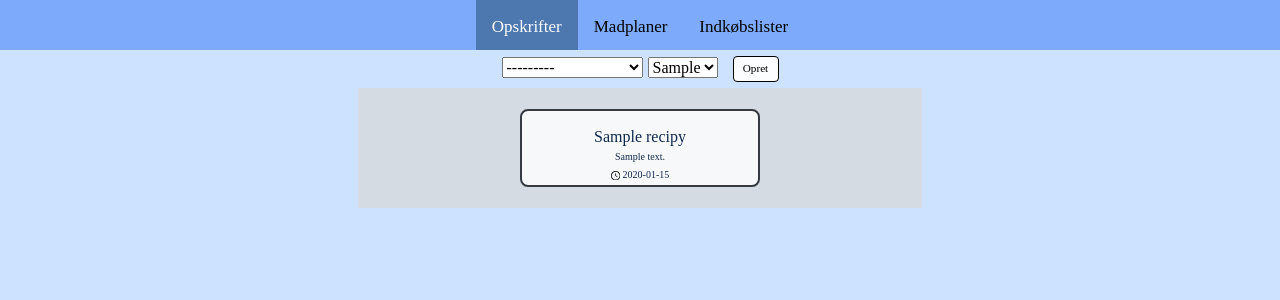
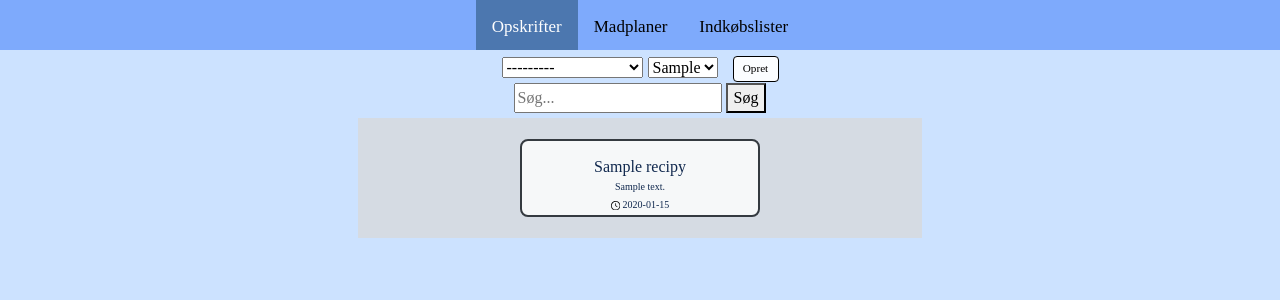
Before and after one commit to kaspernyhus/madplan, a Django app: page /recipies/ in a window 1280 px wide. Shown: the top 300 px of the page. Run offline with Django 3.2, Linux system fonts and the light colour scheme; tables that the repository leaves empty hold one stand-in row (values such as "Sample post"); grey boxes marked "Sample" are stand-in pictures; some libraries are stand-ins or nearby versions.

Commit message:
search_box

```diff
--- a/recipies/views.py
+++ b/recipies/views.py
@@ -5,6 +5,7 @@ from recipies.models import Recipies, RecipeTags
 from datetime import datetime
 from django.utils import timezone
 from random import shuffle
+from django.db.models import Q
 
 
 def show_recipies(request):
@@ -21,6 +22,10 @@ def show_recipies(request):
         filter_by = request.GET.get('tags')
         recipies_query = Recipies.objects.filter(tags=filter_by)
         form = RecipeTypeFilterBox(initial={'tags': filter_by})
+    elif request.GET.get('search_box'):
+        search_query = request.GET.get('search_box')
+        recipies_query = Recipies.objects.filter(Q(name__contains=search_query) | Q(description__contains=search_query))
+        form = RecipeTypeFilterBox()
     else:
         recipies_query = Recipies.objects.all()
         form = RecipeTypeFilterBox()
--- a/templates/recipies/index.html
+++ b/templates/recipies/index.html
@@ -12,6 +12,12 @@
                 {{ form.as_p }}
             </form>
             <a href="{% url 'new_recipe' %}" class="xsml-button">Opret</a>
+        </div>
+        <div class="flex">
+            <form type="get" action="." style="margin: 0">
+                <input  id="search_box" type="text" name="search_box"  placeholder="Søg..." >
+                <button id="search_submit" type="submit" >Søg</button>
+            </form>
         </div>
 
     <table>
```
Also changed, not shown: recipies/forms.py (line endings or trailing spaces).
